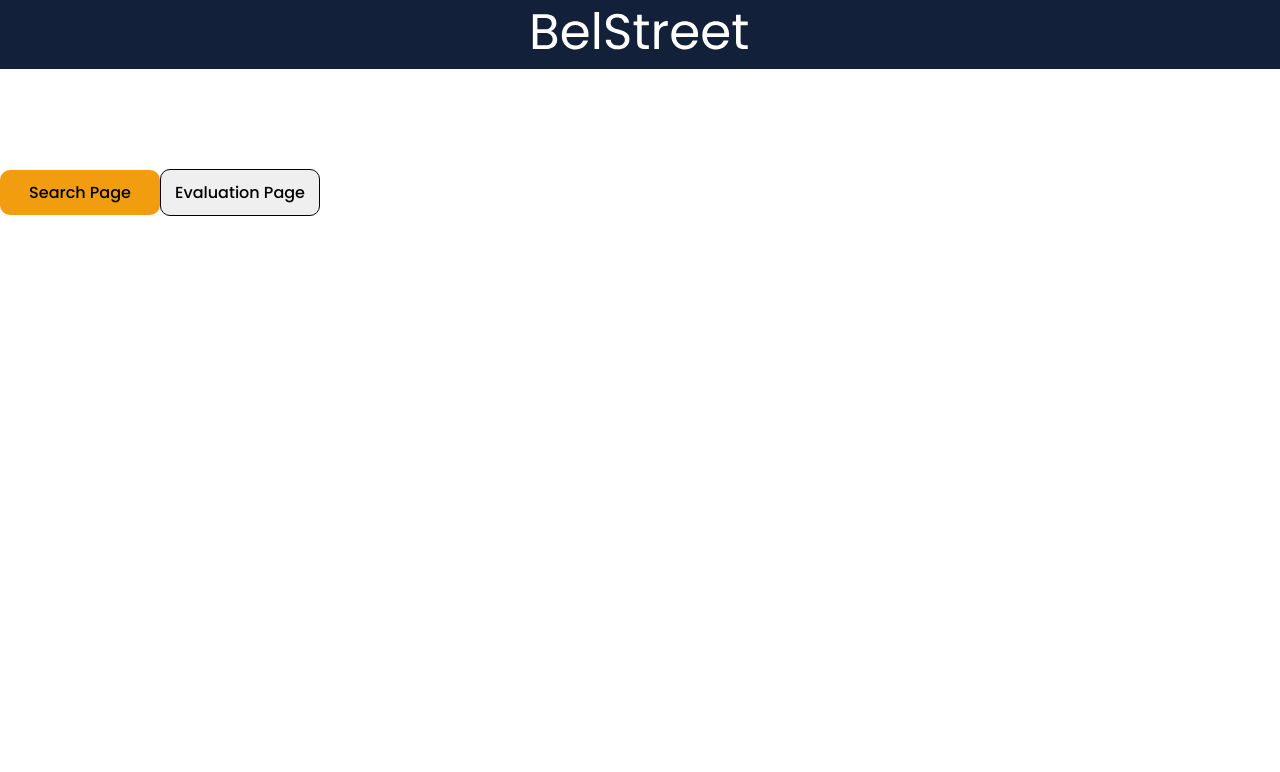
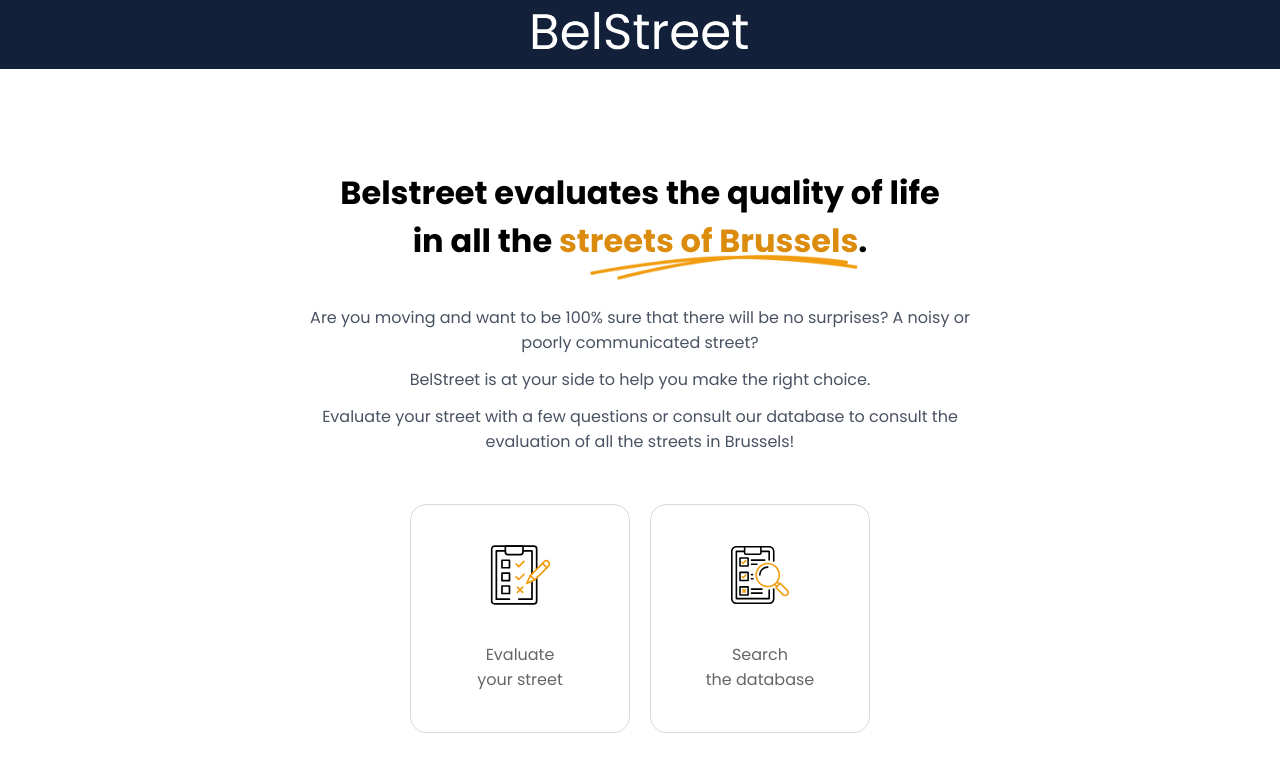
Before and after one commit to HassanSattar147/belstreet, a React (Vite) app: page / in a window 1280 px wide. Both pictures are taken after a click on the button "Back To Home". Shown: the top 772 px of the page. Built offline with nearby package versions, Linux system fonts and the light colour scheme; no server answers.

Commit message:
finalized homepage

```diff
--- a/src/components/Homepage/index.tsx
+++ b/src/components/Homepage/index.tsx
@@ -1,6 +1,10 @@
 // import React from 'react'
 import Button from "../Elements/Button";
 import Nav from "../Nav";
+import "../../styles/homepage.css";
+import UnderLine from "../../../public/assets/common/Under line.png";
+import searchPageIcon from "../../../public/assets/common/search-page-icon.svg";
+import evaluatePageIcon from "../../../public/assets/common/evaluate-page-icon.svg";
 
 const Homepage = ({
   setIsSearchPage,
@@ -10,20 +14,54 @@ const Homepage = ({
   return (
     <div>
       <Nav />
-      <Button
-        onClick={() => {
-          setIsSearchPage(true);
-        }}
-        text="Search Page"
-        variant="primary"
-      />
-      <Button
-        onClick={() => {
-          setIsSearchPage(false);
-        }}
-        text="Evaluation Page"
-        variant="secondary"
-      />
+
+      <div className="homepage-content">
+        <div className="homepage-content-header">
+          <h2>
+            Belstreet evaluates the quality of life in all the{" "}
+            <span className="special-text">
+              streets of Brussels
+              <img src={UnderLine} alt="" />
+            </span>
+            .
+          </h2>
+          <p>
+            Are you moving and want to be 100% sure that there will be no
+            surprises? A noisy or poorly communicated street?
+          </p>
+          <p>BelStreet is at your side to help you make the right choice.</p>
+          <p>
+            Evaluate your street with a few questions or consult our database to
+            consult the evaluation of all the streets in Brussels!
+          </p>
+        </div>
+        <div className="page-nav-cards">
+          <div
+            className="page-card"
+            onClick={() => {
+              setIsSearchPage(false);
+            }}
+          >
+            <img src={evaluatePageIcon} alt="" />
+            <p>
+              Evaluate <br />
+              your street
+            </p>
+          </div>
+          <div
+            className="page-card"
+            onClick={() => {
+              setIsSearchPage(true);
+            }}
+          >
+            <img src={searchPageIcon} alt="" />
+            <p>
+              Search <br />
+              the database
+            </p>
+          </div>
+        </div>
+      </div>
     </div>
   );
 };
--- /dev/null
+++ b/src/styles/homepage.css
@@ -0,0 +1,88 @@
+.homepage-content {
+  width: 700px;
+  margin: 0 auto;
+}
+
+.homepage-content-header {
+  margin-bottom: 50px;
+}
+
+.homepage-content-header > h2 {
+  text-align: center;
+  font-weight: 700;
+  font-size: 32px;
+  width: 90%;
+  margin: 0 auto 40px;
+}
+
+.homepage-content-header > p {
+  margin-bottom: 12px;
+  color: #495262;
+  text-align: center;
+}
+
+.special-text {
+  color: #db8c0d;
+  position: relative;
+}
+
+.special-text img {
+  position: absolute;
+  right: 0%;
+  top: 80%;
+  width: 90%;
+}
+
+.page-nav-cards {
+  display: flex;
+  align-items: center;
+  justify-content: center;
+  gap: 20px;
+}
+
+.page-card {
+  background-color: #fff;
+  border: 1px solid #d9d9d9;
+  padding: 40px 30px;
+  text-align: center;
+  min-width: 220px;
+  user-select: none;
+  border-radius: 16px;
+  cursor: pointer;
+}
+
+.page-card > img {
+  margin-bottom: 30px;
+}
+
+.page-card > p {
+  color: #666;
+}
+
+.page-card:hover > p {
+  color: #000;
+}
+
+.page-card:hover {
+  background-color: #aaa1;
+}
+
+.page-card:active {
+  background-color: #aaa1;
+  border-color: #db8c0d;
+}
+
+@media screen and (max-width: 700px) {
+  .homepage-content {
+    width: 90%;
+  }
+  .homepage-content-header > h2 {
+    font-size: 20px;
+  }
+  .homepage-content-header > p {
+    font-size: 14px;
+  }
+  .page-nav-cards {
+    flex-direction: column;
+  }
+}
```
Also changed, not shown: public/assets/common/evaluate-page-icon.svg (added), public/assets/common/search-page-icon.svg (added).
